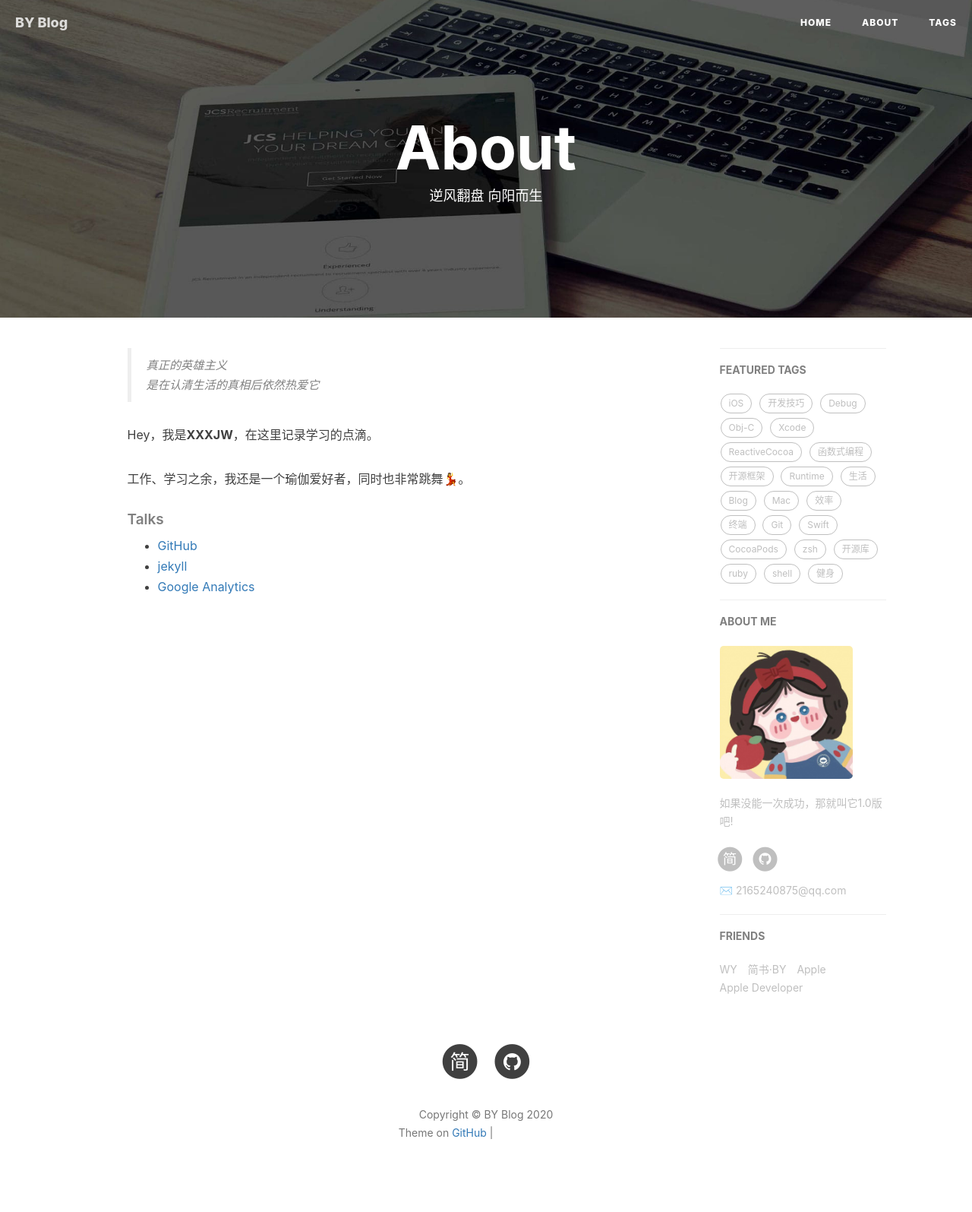
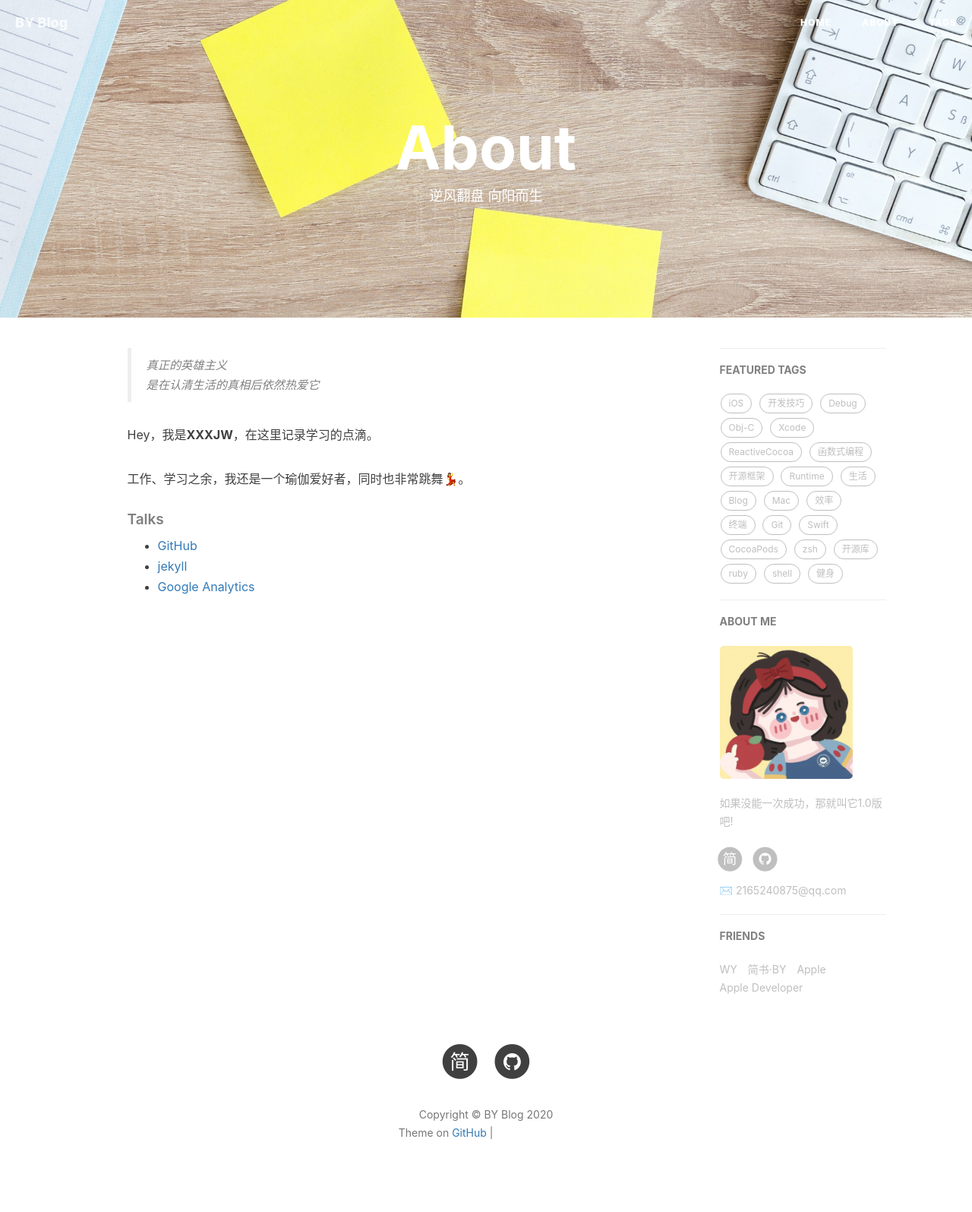
Before and after one commit to XXXJW/XXXJW.github.io, a Jekyll site: the page built from about.html, in a window 1280 px wide. Shown: the whole page at 76% size. Built offline with Jekyll 4.4.1, drawn with Linux system fonts in a browser that asks for light colours; nearby versions of some CDN libraries; comment, search, counter and statistics services are not loaded; grey boxes are pictures that could not be loaded.

Commit message:
Update about.html

```diff
--- a/about.html
+++ b/about.html
@@ -2,7 +2,7 @@
 layout: page
 title: "About"
 description: "逆风翻盘 向阳而生"
-header-img: "img/post-bg-rwd.jpg"
+header-img: "img/post-bg-rwd-c.jpg"
 ---
 
 <!-- Language Selector -->
```
